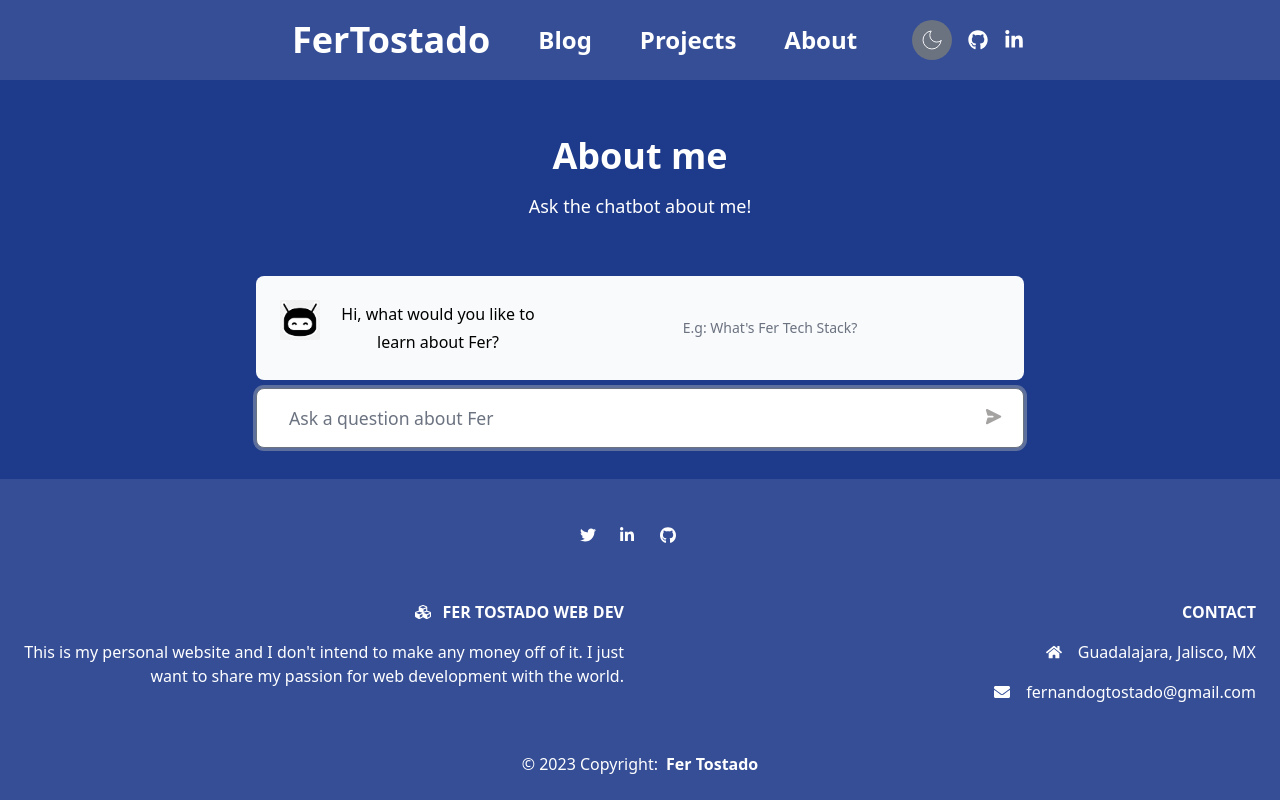
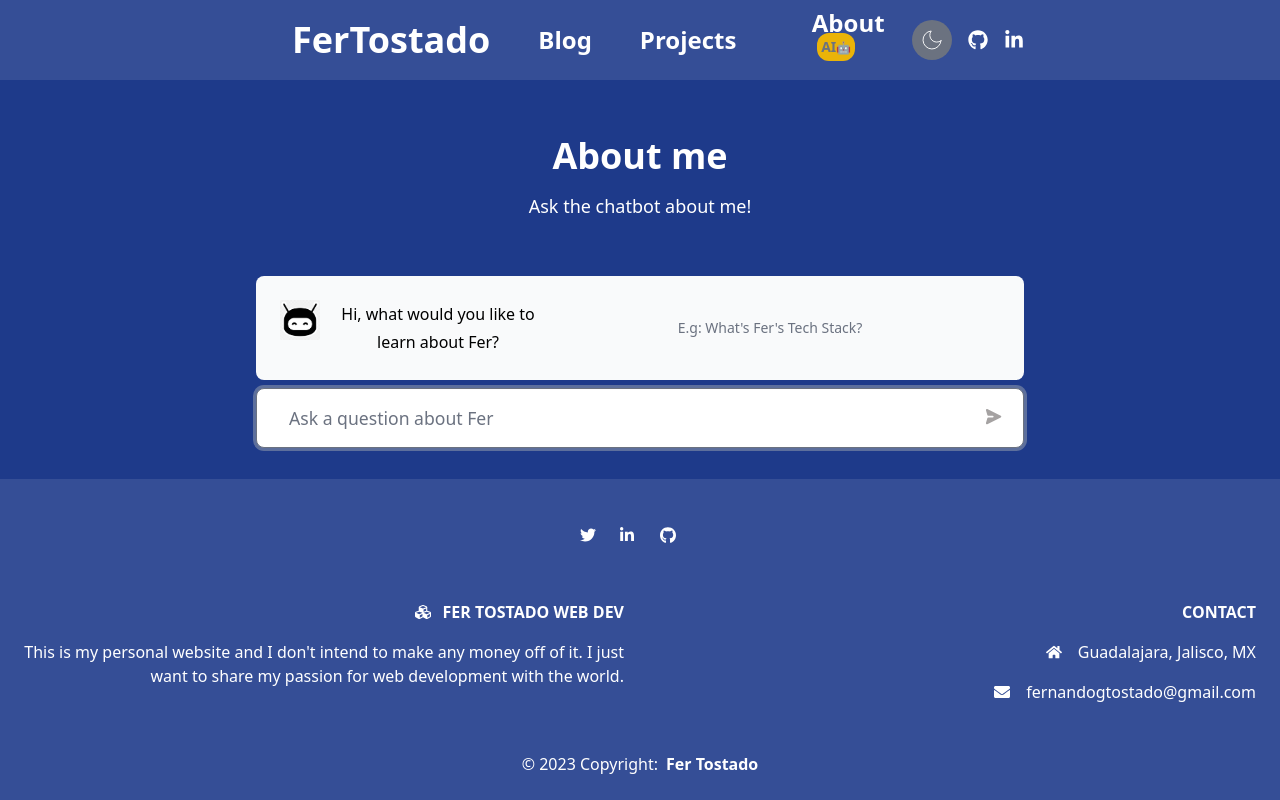
Before and after one commit to esponges/fer-personal-site, a Next.js app: page /about in a window 1280 px wide. Built offline with nearby package versions, Linux system fonts and the light colour scheme.

Commit message:
ai badge

```diff
--- /dev/null
+++ b/src/components/atoms/badge.tsx
@@ -0,0 +1,41 @@
+type Props = {
+  children: React.ReactNode;
+  className?: string;
+  icon?: string;
+  iconColor?: string;
+  iconSize?: string;
+  iconClassName?: string;
+  bgColor?: string;
+  textColor?: string;
+  textSize?: string;
+};
+
+export const Badge = ({
+  children,
+  className = "",
+  icon = "",
+  iconColor = "text-white",
+  iconSize = "text-2xl",
+  iconClassName = "",
+  bgColor = "bg-gray-800",
+  textColor = "text-white",
+  textSize = "text-sm",
+}: Props) => {
+  return (
+    <div className={`relative inline-flex items-center justify-center absolute -top-3 right-1
+      ${className}`}
+    >
+      <span
+        className={`p-1 rounded-xl items-center justify-center
+        ${bgColor} ${textColor} ${textSize} ${iconClassName}`}
+      >
+        {children}
+        {icon ? (
+          <span className={`${iconColor} ${iconSize}`}>
+            {icon}
+          </span>
+        ) : null}
+      </span>
+    </div>
+  );
+};
--- a/src/components/layouts/navbar.tsx
+++ b/src/components/layouts/navbar.tsx
@@ -1,14 +1,15 @@
 /* eslint-disable max-len */
-'use client';
-import { useEffect, useState } from 'react';
-import { Routes } from '~/types/enums';
-import { useDeviceWidth } from '~/utils/hooks/misc';
-import { NavbarLink, NAV_LINK_HOVER_CLASS } from '~/components/atoms/navbar/navbarLink';
-import { NavbarStripe } from '~/components/atoms/navbar/navbarStripe';
-import { NavbarToggler } from '~/components/atoms/navbar/navbarToggler';
-import { SocialMediaIcon } from '~/components/atoms/socialMediaIcon';
-import { Sidebar } from '~/components/layouts/sidebar';
-import { DarkModeToggler } from '~/components/atoms/darkModeToggler';
+"use client";
+import { useEffect, useState } from "react";
+import { Routes } from "~/types/enums";
+import { useDeviceWidth } from "~/utils/hooks/misc";
+import { NavbarLink, NAV_LINK_HOVER_CLASS } from "~/components/atoms/navbar/navbarLink";
+import { NavbarStripe } from "~/components/atoms/navbar/navbarStripe";
+import { NavbarToggler } from "~/components/atoms/navbar/navbarToggler";
+import { SocialMediaIcon } from "~/components/atoms/socialMediaIcon";
+import { Sidebar } from "~/components/layouts/sidebar";
+import { DarkModeToggler } from "~/components/atoms/darkModeToggler";
+import { Badge } from "../atoms/badge";
 
 export const Navbar = () => {
   const [isSidebarOpen, setIsSidebarOpen] = useState(false);
@@ -43,7 +44,7 @@ export const Navbar = () => {
       <NavbarStripe>
         <div className="w-full">
           <div className="xs:text-center mx-auto max-w-3xl justify-between md:flex">
-            <div className={`${isMobile ? '' : 'items-center flex justify-center'} text-center`}>
+            <div className={`${isMobile ? "" : "flex items-center justify-center"} text-center`}>
               {isMobile ? (
                 <NavbarToggler
                   // onToggle={toggleTheme}
@@ -84,6 +85,16 @@ export const Navbar = () => {
                 shouldDisplay={!isMobile}
               >
                 About
+                <Badge
+                  className="ml-2"
+                  icon="🤖"
+                  iconSize="text-xs"
+                  iconColor="text-gray-500"
+                  bgColor="bg-yellow-500"
+                  textColor="text-gray-500"
+                >
+                  <span className="text-md">AI</span>
+                </Badge>
               </NavbarLink>
             </div>
             <div className="hidden flex-row items-center gap-4 md:flex">
--- a/src/components/layouts/sidebar.tsx
+++ b/src/components/layouts/sidebar.tsx
@@ -1,4 +1,5 @@
 import { Routes } from "~/types/enums";
+import { Badge } from "../atoms/badge";
 import { DarkModeToggler } from "../atoms/darkModeToggler";
 import { NavbarLink, NAV_LINK_HOVER_CLASS } from "../atoms/navbar/navbarLink";
 import { renderSocial } from "../atoms/social";
@@ -39,7 +40,7 @@ export const Sidebar = ({ isOpen, onClick }: { isOpen: boolean; onClick: () => v
               textColor={NAV_EL_COLOR}
               onClick={onClick}
             >
-              Posts
+              Blog
             </NavbarLink>
           </li>
           <li>
@@ -53,6 +54,29 @@ export const Sidebar = ({ isOpen, onClick }: { isOpen: boolean; onClick: () => v
               onClick={onClick}
             >
               Projects
+            </NavbarLink>
+          </li>
+          <li>
+            <NavbarLink
+              href={Routes.about}
+              textSize="md:text-xl lg:text-2xl text-lg"
+              className={NAV_LINK_HOVER_CLASS}
+              shouldDisplay
+              isMobile
+              textColor={NAV_EL_COLOR}
+              onClick={onClick}
+            >
+                About
+              <Badge
+                className="ml-2"
+                icon="🤖"
+                iconSize="text-xs"
+                iconColor="text-gray-500"
+                bgColor="bg-yellow-500"
+                textColor="text-gray-500"
+              >
+                <span className="text-md">AI</span>
+              </Badge>
             </NavbarLink>
           </li>
           <li>
--- a/src/components/organisms/chatbot.tsx
+++ b/src/components/organisms/chatbot.tsx
@@ -112,8 +112,6 @@ export const ChatBot = () => {
     }
   };
 
-  console.log("messages", messages);
-
   return (
     <div className="mx-auto flex w-full flex-col gap-4">
       <div className="align-center justify-center">
@@ -163,7 +161,7 @@ export const ChatBot = () => {
                   </div>
                   {!index ? (
                     <div className="relative flex w-full flex-col items-center justify-center text-sm text-gray-500">
-                      E.g: What&apos;s Fer Tech Stack?
+                      E.g: What&apos;s Fer&apos;s Tech Stack?
                     </div>
                   ) : null}
                 </div>
```
